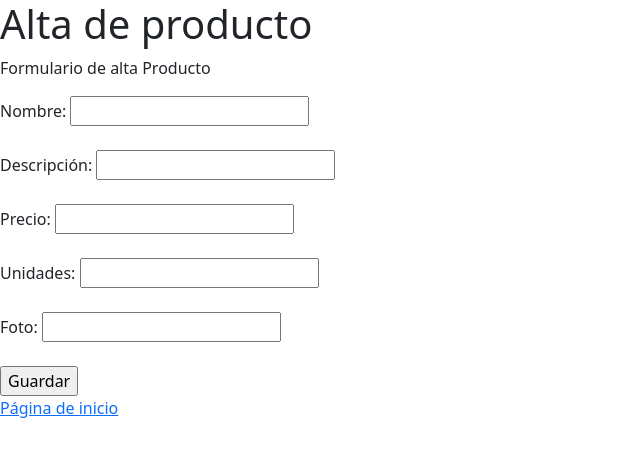
After one commit to jrosalessueiro/dwes-UD3, a PHP site: page /alta_productos.php in a window 1280 px wide. The commit adds this page. Shown: the top 457 px of the page, without its empty margins (0-640 px from the left). Run offline with PHP 8.4, Linux system fonts and the light colour scheme.

Commit message:
Creado el formulario de altaproductos

```diff
--- /dev/null
+++ b/ud03/tienda/alta_productos.php
@@ -0,0 +1,60 @@
+<?php
+session_start();
+?>
+
+<!doctype html>
+<html lang="en">
+
+<head>
+    <meta charset="utf-8">
+    <meta name="viewport" content="width=device-width, initial-scale=1">
+    <title>Tienda IES San Clemente </title>
+    <link href="https://cdn.jsdelivr.net/npm/bootstrap@5.2.2/dist/css/bootstrap.min.css" rel="stylesheet" integrity="sha384-Zenh87qX5JnK2Jl0vWa8Ck2rdkQ2Bzep5IDxbcnCeuOxjzrPF/et3URy9Bv1WTRi" crossorigin="anonymous">
+</head>
+
+<body>
+    <h1>Alta de producto </h1>
+    <?php
+    if (isset($_POST["pname"], $_POST["pdescription"], $_POST["pprice"], $_POST["punits"], $_POST["pphoto"])) {
+        $nombre = $_POST['pname'];
+        $descripcion = $_POST['pdescription'];
+        $precio = $_POST['pprice'];
+        $unidades = $_POST['punits'];
+        $foto = $_POST['pphoto'];
+
+        include("lib/base_datos.php");
+        $conexion = get_conexion();
+        seleccionar_bd_tienda($conexion);
+
+        insertar_producto($conexion, $nombre, $descripcion, $precio, $unidades, $foto);
+    }
+
+    ?>
+    <script src="https://cdn.jsdelivr.net/npm/bootstrap@5.2.2/dist/js/bootstrap.bundle.min.js" integrity="sha384-OERcA2EqjJCMA+/3y+gxIOqMEjwtxJY7qPCqsdltbNJuaOe923+mo//f6V8Qbsw3" crossorigin="anonymous">
+    </script>
+
+    <p>Formulario de alta Producto</p>
+    <form action="alta_productos.php" method="post">
+        <label for="pname">Nombre:</label>
+            <input type="text" id="pname" name="pname"><br><br>
+        <label for="pdescription">Descripción:</label>
+            <input type="text" id="pdescription" name="pdescription"><br><br>
+        <label for="pprice">Precio:</label>
+            <input type="text" id="pprice" name="pprice"><br><br>
+        <label for="punits">Unidades:</label>
+            <input type="text" id="punits" name="punits"><br><br>
+        <label for="pphoto">Foto:</label>
+            <input type="text" id="pphoto" name="pphoto"><br><br>
+
+        <input type="submit" value="Guardar">
+    </form>
+    <!-- o "action" chama a dar_de_alta.php de xeito reflexivo-->
+
+    <footer>
+        <p>
+            <a href='index.php'>Página de inicio</a>
+        </p>
+    </footer>
+</body>
+
+</html>
--- a/ud03/tienda/index.php
+++ b/ud03/tienda/index.php
@@ -38,6 +38,7 @@ echo "El usuario ha entrado ".$_SESSION['counter']." veces.<br>";
     <p>
         <a class="btn btn-primary" href="dar_de_alta.php" role="button"> Alta usuarios</a>
         <a class="btn btn-primary" href="listar.php" role="button"> Listar usuarios</a>
+        <a class="btn btn-primary" href="alta_productos.php" role="button"> Alta productos</a>
 
     </p>
     <footer>
```
Also changed, not shown: ud03/tienda/lib/base_datos.php (+12 -0 lines).
